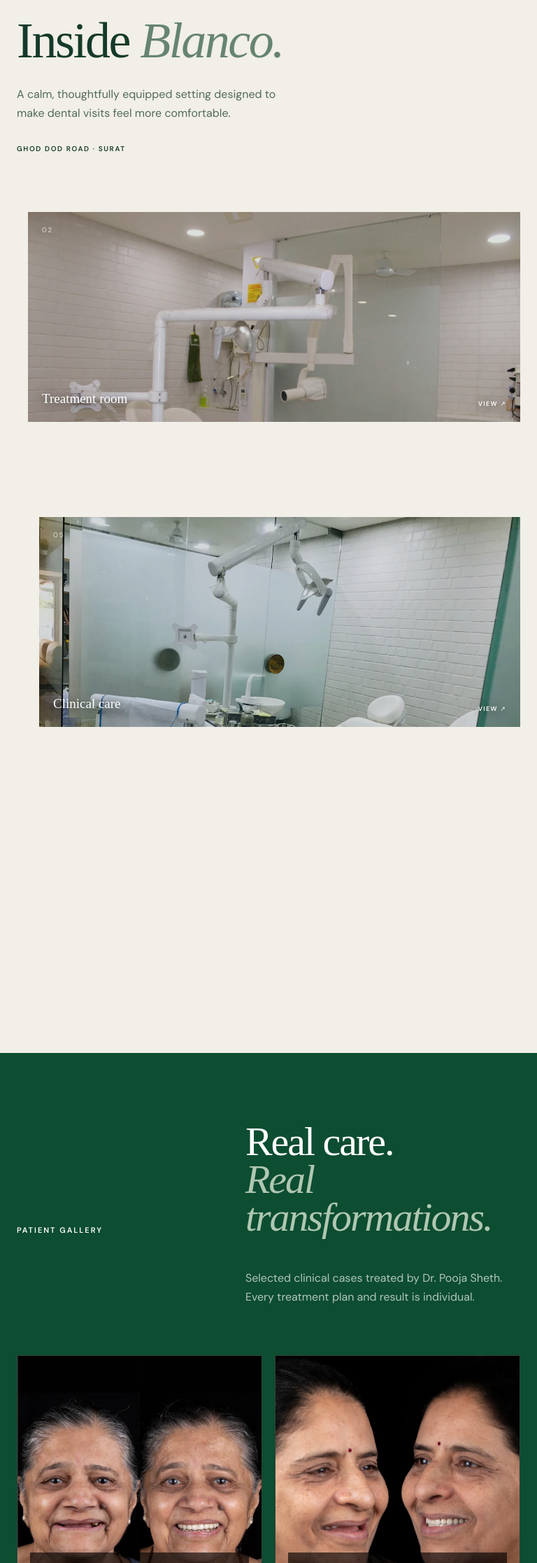
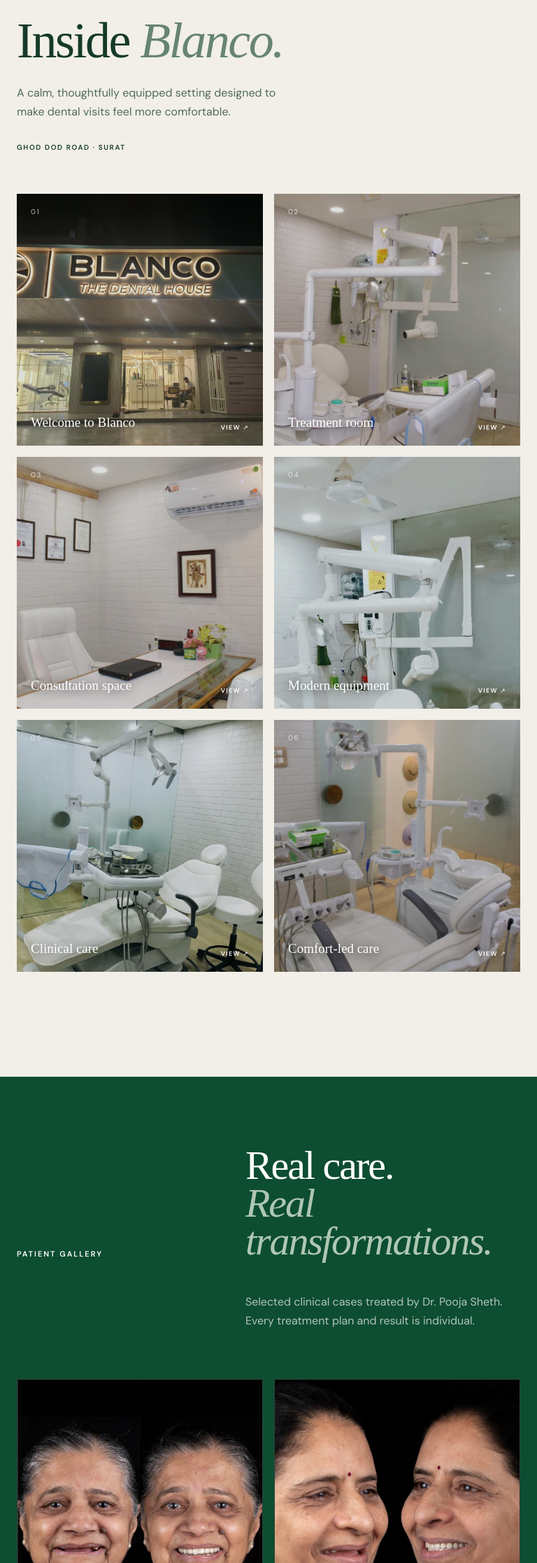
Before and after one commit to greenthera/blanco.com, a React (Vite) app: page / in a window 768 px wide. Shown: the part 6466-8700 px from the top of the page at 70% size. Built offline with nearby package versions, Linux system fonts and the light colour scheme; a web font is replaced by a local one.

Commit message:
fix: correct tablet gallery columns and responsive contact layout (#332)

```diff
--- a/src/menu-fix.css
+++ b/src/menu-fix.css
@@ -711,3 +711,189 @@
   .lightbox-prev { left: 18px; }
   .lightbox-next { right: 18px; }
 }
+
+@media (min-width: 601px) and (max-width: 1100px) {
+  .gallery-grid,
+  .clinic-gallery,
+  .patient-gallery-grid {
+    grid-template-columns: repeat(2, minmax(0, 1fr));
+  }
+
+  .gallery-item,
+  .gallery-item:first-child,
+  .gallery-item:nth-child(2),
+  .gallery-item:nth-child(3),
+  .gallery-item:nth-child(4),
+  .gallery-item:nth-child(5),
+  .gallery-item:nth-child(6) {
+    grid-column: auto;
+    grid-row: auto;
+    height: 360px;
+  }
+
+  .patient-gallery-item {
+    height: auto;
+    aspect-ratio: 1;
+  }
+}
+
+@media (min-width: 601px) and (max-width: 1100px) {
+  .instagram-embeds {
+    grid-template-columns: repeat(2, minmax(0, 1fr));
+    align-items: start;
+    gap: 14px;
+  }
+
+  .instagram-frame {
+    width: 100%;
+    height: 500px;
+    padding: 14px;
+  }
+
+  .instagram-frame iframe,
+  .instagram-profile-frame iframe,
+  .instagram-reel-frame iframe {
+    width: 100%;
+    height: 440px;
+  }
+
+  .instagram-frame-label {
+    padding-bottom: 12px;
+  }
+}
+
+/* Final tablet and mobile layout: full-width visual flow without reserved iframe space. */
+@media (max-width: 1100px) {
+  .gallery-heading {
+    grid-template-columns: 1fr;
+    gap: 28px;
+    margin-bottom: 48px;
+  }
+
+  .gallery-heading > div:last-child {
+    max-width: 620px;
+  }
+
+  .gallery-grid,
+  .clinic-gallery {
+    grid-template-columns: 1fr;
+    grid-template-rows: none;
+  }
+
+  .gallery-item,
+  .gallery-item:first-child,
+  .gallery-item:nth-child(2),
+  .gallery-item:nth-child(3),
+  .gallery-item:nth-child(4),
+  .gallery-item:nth-child(5),
+  .gallery-item:nth-child(6) {
+    grid-column: 1;
+    grid-row: auto;
+    width: 100%;
+    height: 430px;
+  }
+
+  .gallery-item:first-child {
+    height: 520px;
+  }
+
+  .patient-gallery-grid {
+    grid-template-columns: 1fr;
+    gap: 16px;
+  }
+
+  .patient-gallery-item {
+    width: 100%;
+    height: 520px;
+    aspect-ratio: auto;
+  }
+
+  .contact-form {
+    width: 100%;
+    max-width: none;
+  }
+
+  .instagram-embeds {
+    grid-template-columns: 1fr;
+    gap: 20px;
+  }
+
+  .instagram-frame {
+    width: 100%;
+    height: auto;
+    padding: 14px;
+  }
+
+  .instagram-profile-frame iframe {
+    width: 100%;
+    height: 470px;
+  }
+
+  .instagram-reel-frame iframe {
+    width: 100%;
+    height: 610px;
+  }
+}
+
+@media (max-width: 600px) {
+  .gallery-heading h2 {
+    font-size: 56px;
+  }
+
+  .gallery-item,
+  .gallery-item:first-child,
+  .gallery-item:nth-child(2),
+  .gallery-item:nth-child(3),
+  .gallery-item:nth-child(4),
+  .gallery-item:nth-child(5),
+  .gallery-item:nth-child(6) {
+    height: 300px;
+  }
+
+  .gallery-item:first-child {
+    height: 360px;
+  }
+
+  .patient-gallery-item {
+    height: auto;
+    aspect-ratio: 1;
+  }
+
+  .contact-form {
+    width: 100%;
+    max-width: none;
+  }
+
+  .instagram-profile-frame iframe {
+    height: 450px;
+  }
+
+  .instagram-reel-frame iframe {
+    height: 590px;
+  }
+}
+
+@media (min-width: 601px) and (max-width: 1100px) {
+  .gallery-grid,
+  .clinic-gallery,
+  .patient-gallery-grid {
+    grid-template-columns: repeat(2, minmax(0, 1fr));
+  }
+
+  .gallery-item,
+  .gallery-item:first-child,
+  .gallery-item:nth-child(2),
+  .gallery-item:nth-child(3),
+  .gallery-item:nth-child(4),
+  .gallery-item:nth-child(5),
+  .gallery-item:nth-child(6) {
+    grid-column: auto;
+    grid-row: auto;
+    height: 360px;
+  }
+
+  .patient-gallery-item {
+    height: auto;
+    aspect-ratio: 1;
+  }
+}
```
